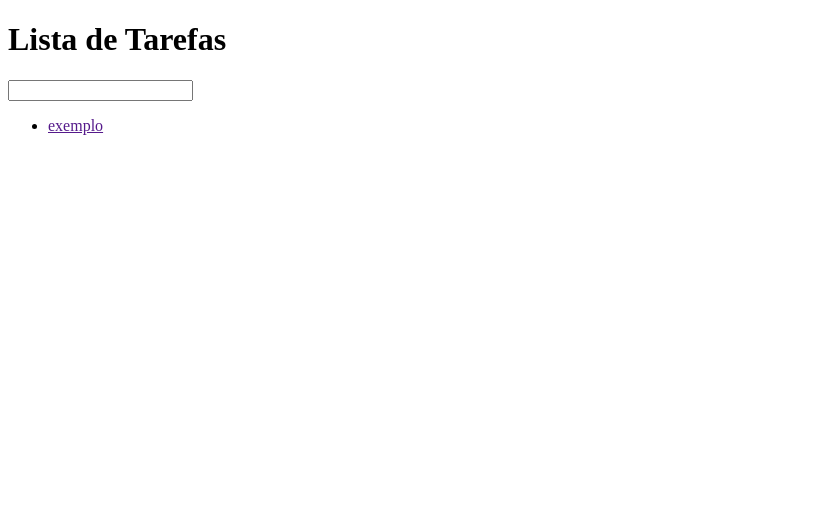
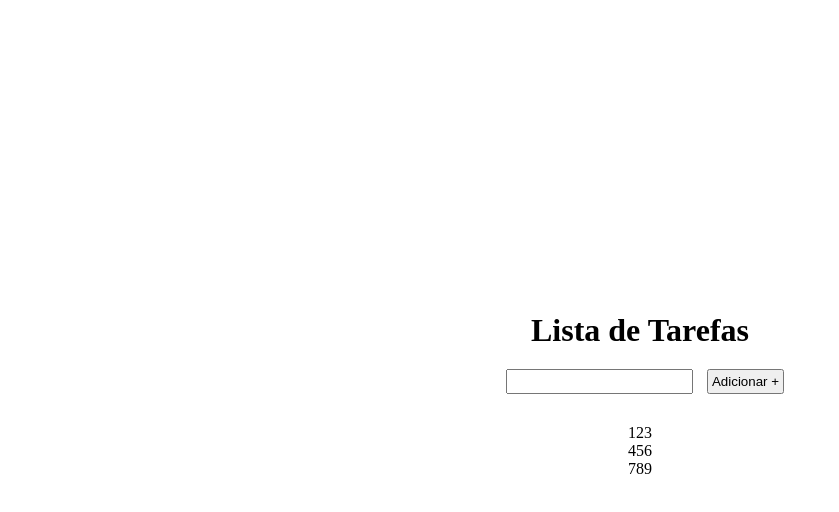
Before and after one commit to TallysonFreitas/modulo-9, a plain HTML site: page index.html in a window 1280 px wide. Shown: the whole page, without its empty margins (0-839 px from the left). Drawn offline with nearby package versions, Linux system fonts and the light colour scheme.

Commit message:
alteracoes

```diff
--- a/index.html
+++ b/index.html
@@ -5,6 +5,7 @@
     <meta http-equiv="X-UA-Compatible" content="IE=edge">
     <meta name="viewport" content="width=device-width, initial-scale=1.0">
     <title>Document</title>
+    <link rel="stylesheet" href="main.css">
 </head>
 <body>
     <header>
@@ -12,15 +13,20 @@
     </header>
     <main>
         <h1>Lista de Tarefas</h1>
-        <input type="text" name="" id="">
+        <div>
+            <input type="text" name="" id="tarefa">
+            <button>Adicionar +</button>
+        </div>
         <ul>
-            <li><a href="">exemplo</a></li>
+            <li><a class="lista" href="#">123</a></li>
+            <li><a class="lista" href="#">456</a></li>
+            <li><a class="lista" href="#">789</a></li>
         </ul>
     </main>
     <footer>
 
     </footer>
     <script src="https://code.jquery.com/jquery-3.7.0.min.js"></script>
-
+    <script src="main.js"></script>
 </body>
 </html>
--- a/main.css
+++ b/main.css
@@ -0,0 +1,43 @@
+*{
+    margin: 0;
+    padding: 0;
+    box-sizing: border-box;
+}
+
+main{
+    display: flex;
+    flex-direction: column;
+    justify-content: center;
+    align-items: center;
+    height: 100vh;
+}
+
+main h1{
+    margin: 10px;
+}
+
+main input{
+    margin: 10px;
+    padding: 3px;
+}
+
+main button{
+    padding: 3px;
+}
+
+ul{
+    margin: 20px;
+}
+
+ul li{
+    list-style: none;
+}
+
+ul li a{
+    text-decoration: none;
+    color: black;
+}
+
+span{
+    text-decoration: line-through;
+}
--- a/main.js
+++ b/main.js
@@ -0,0 +1,18 @@
+$(document).ready(function(){
+    $("main div button").click(function(e){
+        e.preventDefault();
+        const tarefa = $("#tarefa").val()
+        const item = $(`<li><a href="#">${tarefa}</a></li>`)
+        $(item).appendTo("main ul")
+        $(item).fadeIn(300)
+    })
+
+})
+
+
+
+$("a").click(function(){
+    $(this).css("text-decoration","line-through")
+    console.log("oi")
+    $("a").attr("text-decoration","line-through")
+})
```
